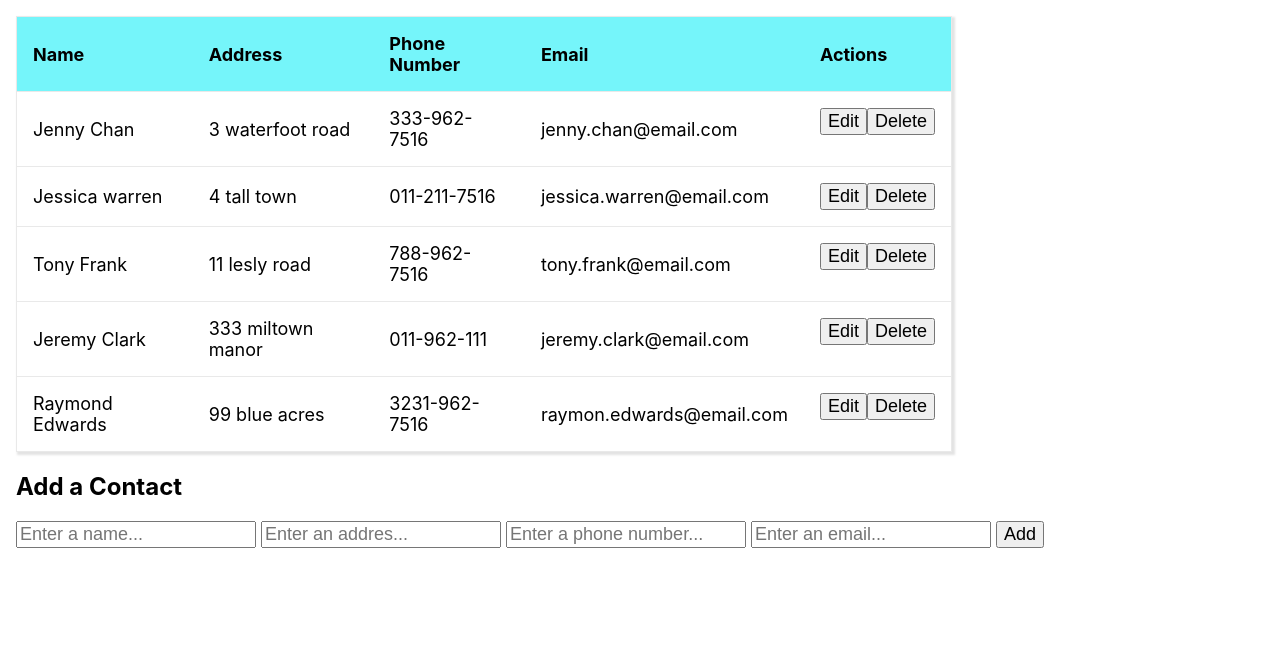
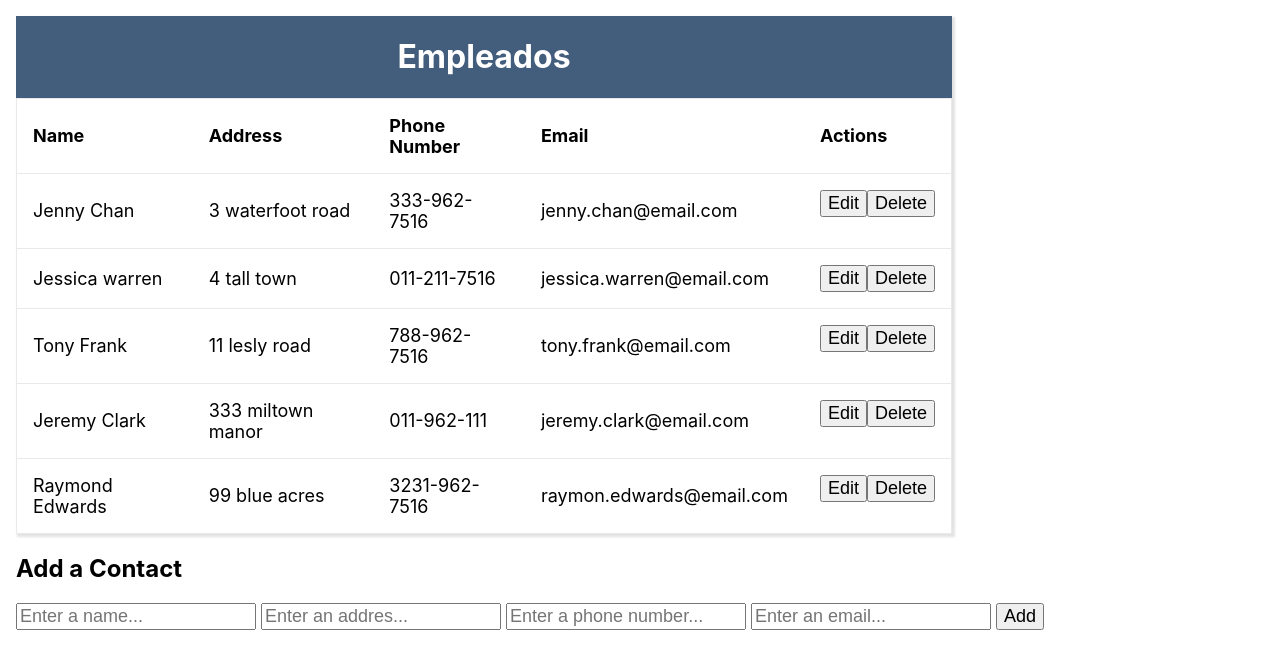
Before and after one commit to apertuz21/uml-to-interface, a React (Create React App) app: page / in a window 1280 px wide. Shown: the top 668 px of the page. Built offline with nearby package versions, Linux system fonts and the light colour scheme.

Commit message:
Styling table

```diff
--- a/src/App.css
+++ b/src/App.css
@@ -7,8 +7,7 @@
 
 table {
   border-collapse: collapse;
-  width: 75%;
-  box-shadow: 2px 2px 2px 1px rgba(117, 117, 117, 0.2);
+  width: 100%;
 }
 
 th,
@@ -19,7 +18,7 @@ td {
 }
 
 th {
-  background-color: rgb(117, 245, 250);
+  background-color: "#fff";
 }
 
 tr {
@@ -37,9 +36,23 @@ form {
 
 form td:last-child {
   display: flex;
-  justify-content: space-evenly;
+  justify-content: space-between;
 }
 
 form * {
   font-size: 18px;
 }
+
+.table-container {
+  display: flex;
+  flex-direction: column;
+  width: 75%;
+  box-shadow: 2px 2px 2px 1px rgba(117, 117, 117, 0.2);
+}
+
+.table-title-wrapper {
+  background-color: #435d7d;
+  color: #fff;
+  display: flex;
+  justify-content: center;
+}
--- a/src/components/Table.js
+++ b/src/components/Table.js
@@ -40,6 +40,10 @@ const Table = ({ contacts, setContacts, editContactId, setEditContactId }) => {
   };
 
   return (
+    <div className="table-container">
+      <div className="table-title-wrapper">
+        <h1>Empleados</h1>
+      </div>
       <form onSubmit={handleEditFormSubmit}>
         <table>
           <thead>
@@ -58,6 +62,7 @@ const Table = ({ contacts, setContacts, editContactId, setEditContactId }) => {
                   key={contact.id}
                   editFormData={editFormData}
                   setEditFormData={setEditFormData}
+                  setEditContactId={setEditContactId}
                   contactInfo={contact}
                 />
               ) : (
@@ -72,6 +77,7 @@ const Table = ({ contacts, setContacts, editContactId, setEditContactId }) => {
           </tbody>
         </table>
       </form>
+    </div>
   );
 };
 
```
Lines whose indentation alone changed are shown as unchanged.
